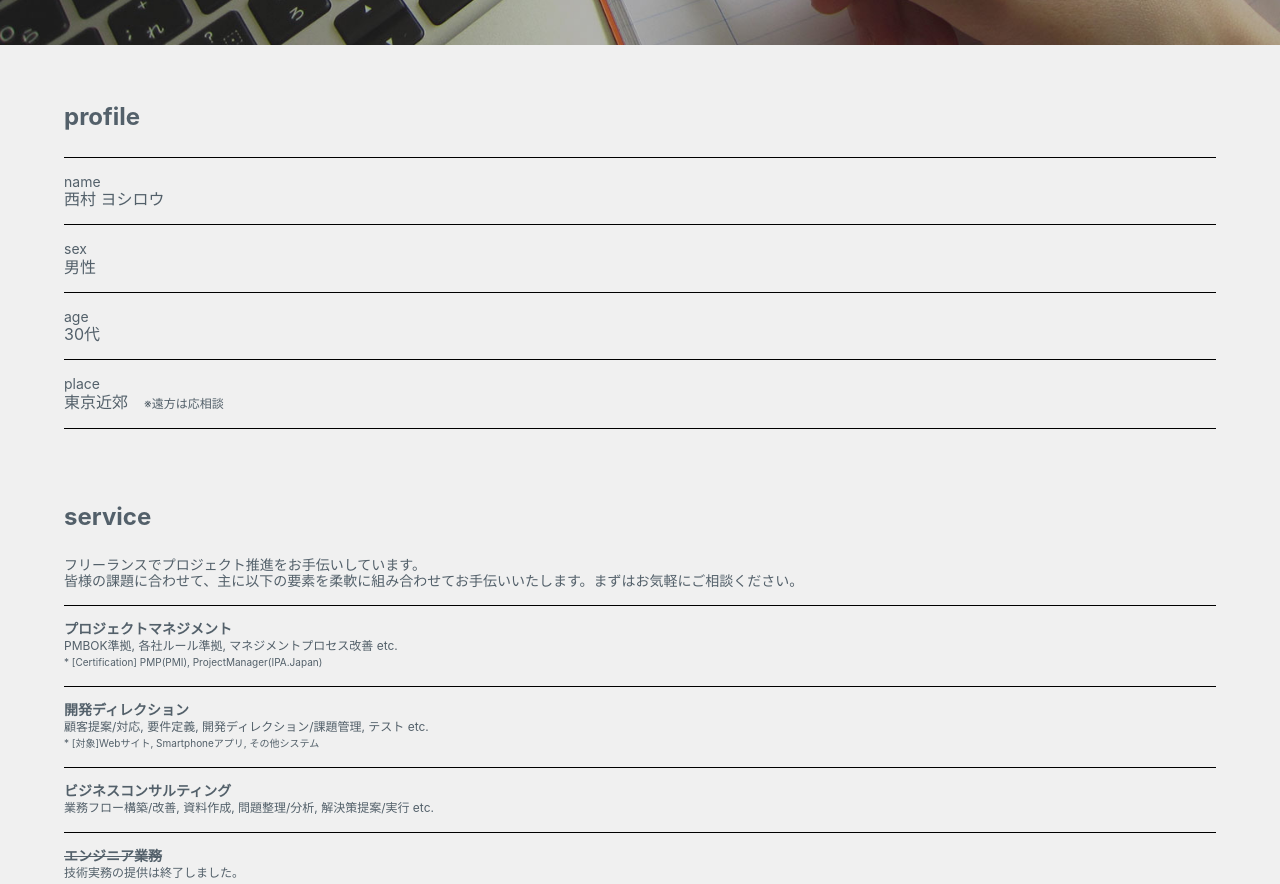
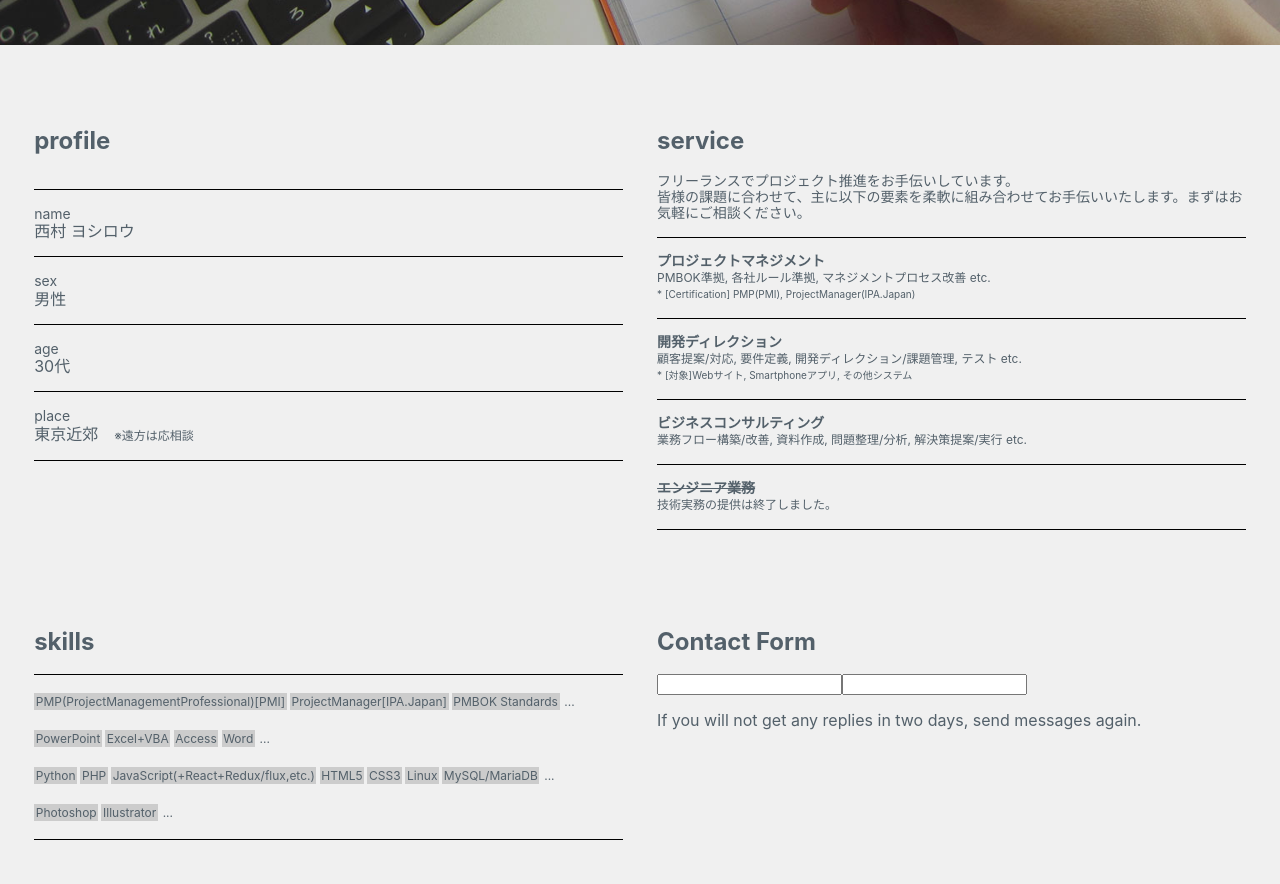
Before and after one commit to west0/vintgar.jp, a plain HTML site: page index.html in a window 1280 px wide. Shown: the part 755-1639 px from the top of the page. Drawn offline with Linux system fonts and the light colour scheme.

Commit message:
[add] sp-style
for sp

```diff
--- a/bundle.css
+++ b/bundle.css
@@ -1,3 +1,8 @@
+/*
+breakpoint: 320, 600, 960, 1200
+
+*/
+
 html {
   font-size: 16px; /* baseline */
   background-color: #f0f0f0;
@@ -29,18 +34,58 @@ a:visited{
   text-decoration: none;
 }
 
-.page-component{
-  padding-top: 2rem;
+.root-component {
   padding-right: 5%;
   padding-left: 5%;
   width: 90%;
 }
 
+.page-component {
+  margin-bottom: 4rem;
+}
+
+
 .page-title{
   font-size: 1.5rem;
   font-weight: bold;
   line-height: 1.5rem;
-  padding: 0.25rem 0 0.25rem 0;
+  margin: 0;
+  padding: 0.25rem 0 1.25rem 0;
+}
+
+
+@media all and (min-width:600px){
+  .root-component {
+    padding-right: 2.67%;
+    padding-left: 2.67%;
+    width: 94.66%;
+  }
+
+  #main-contents {
+    display: -ms-flexbox;
+    display: -webkit-flex;
+    display: flex;
+    -ms-flex-wrap: wrap;
+    -webkit-flex-wrap: wrap;
+    flex-wrap: wrap;
+    -ms-flex-pack: justify;
+    -webkit-justify-content: space-between;
+    justify-content: space-between;
+  }
+
+  .page-component {
+    margin-bottom: 5rem;
+    width: 48.59%;
+  }
+/*
+  .page-component:nth-child(2n) {
+    background-color: #99ffff;
+  }
+
+  .page-component:nth-child(2n+1) {
+    background-color: #ff99ff;
+  }
+*/
 }
 #contact-form{
   height: 120vh;
@@ -91,6 +136,7 @@ a:visited{
 #home{
   background: url("images/home.jpg") center center / cover no-repeat fixed;
   height: 100vh;
+  margin-bottom: 5rem;
   min-height: 320px;
   padding-top: 0;
 }
@@ -188,9 +234,11 @@ a:visited{
     width: 100%;
   }
 
-  #services p {
+  #service-description {
     font-size: 0.875rem;
     line-height: 1rem;
+    margin: 0;
+    padding: 0;
   }
 
   #service-list dt {
--- a/css/app.css
+++ b/css/app.css
@@ -1,3 +1,8 @@
+/*
+breakpoint: 320, 600, 960, 1200
+
+*/
+
 html {
   font-size: 16px; /* baseline */
   background-color: #f0f0f0;
@@ -29,16 +34,56 @@ a:visited{
   text-decoration: none;
 }
 
-.page-component{
-  padding-top: 2rem;
+.root-component {
   padding-right: 5%;
   padding-left: 5%;
   width: 90%;
 }
 
+.page-component {
+  margin-bottom: 4rem;
+}
+
+
 .page-title{
   font-size: 1.5rem;
   font-weight: bold;
   line-height: 1.5rem;
-  padding: 0.25rem 0 0.25rem 0;
+  margin: 0;
+  padding: 0.25rem 0 1.25rem 0;
 }
+
+
+@media all and (min-width:600px){
+  .root-component {
+    padding-right: 2.67%;
+    padding-left: 2.67%;
+    width: 94.66%;
+  }
+
+  #main-contents {
+    display: -ms-flexbox;
+    display: -webkit-flex;
+    display: flex;
+    -ms-flex-wrap: wrap;
+    -webkit-flex-wrap: wrap;
+    flex-wrap: wrap;
+    -ms-flex-pack: justify;
+    -webkit-justify-content: space-between;
+    justify-content: space-between;
+  }
+
+  .page-component {
+    margin-bottom: 5rem;
+    width: 48.59%;
+  }
+/*
+  .page-component:nth-child(2n) {
+    background-color: #99ffff;
+  }
+
+  .page-component:nth-child(2n+1) {
+    background-color: #ff99ff;
+  }
+*/
+}
--- a/css/components/Home.css
+++ b/css/components/Home.css
@@ -2,6 +2,7 @@
 #home{
   background: url("images/home.jpg") center center / cover no-repeat fixed;
   height: 100vh;
+  margin-bottom: 5rem;
   min-height: 320px;
   padding-top: 0;
 }
--- a/css/components/Services.css
+++ b/css/components/Services.css
@@ -3,9 +3,11 @@
     width: 100%;
   }
 
-  #services p {
+  #service-description {
     font-size: 0.875rem;
     line-height: 1rem;
+    margin: 0;
+    padding: 0;
   }
 
   #service-list dt {
--- a/js/build/components/GlobalNav.js
+++ b/js/build/components/GlobalNav.js
@@ -38,7 +38,7 @@ var GlobalNav = function (_Component) {
     value: function render() {
       return _react2.default.createElement(
         _reactHeadroom2.default,
-        { id: 'global-nav', className: 'page-component' },
+        { id: 'global-nav', className: 'root-component' },
         _react2.default.createElement(
           'ul',
           null,
--- a/js/build/components/Home.js
+++ b/js/build/components/Home.js
@@ -36,7 +36,7 @@ var Home = function (_Component) {
     value: function render() {
       return _react2.default.createElement(
         'div',
-        { id: 'home', className: 'page-component' },
+        { id: 'home', className: 'root-component' },
         _react2.default.createElement(
           'div',
           { id: 'home-contents' },
--- a/js/build/components/Profile.js
+++ b/js/build/components/Profile.js
@@ -32,7 +32,7 @@ var Profile = function (_Component) {
     value: function render() {
       return _react2.default.createElement(
         "section",
-        { id: "profile", className: "page-component profile-section" },
+        { id: "profile", className: "page-component" },
         _react2.default.createElement(
           "h3",
           { className: "page-title" },
--- a/js/build/components/Services.js
+++ b/js/build/components/Services.js
@@ -40,7 +40,7 @@ var Services = function (_Component) {
         ),
         _react2.default.createElement(
           "p",
-          null,
+          { id: "service-description" },
           "\u30D5\u30EA\u30FC\u30E9\u30F3\u30B9\u3067\u30D7\u30ED\u30B8\u30A7\u30AF\u30C8\u63A8\u9032\u3092\u304A\u624B\u4F1D\u3044\u3057\u3066\u3044\u307E\u3059\u3002",
           _react2.default.createElement("br", null),
           "\u7686\u69D8\u306E\u8AB2\u984C\u306B\u5408\u308F\u305B\u3066\u3001\u4E3B\u306B\u4EE5\u4E0B\u306E\u8981\u7D20\u3092\u67D4\u8EDF\u306B\u7D44\u307F\u5408\u308F\u305B\u3066\u304A\u624B\u4F1D\u3044\u3044\u305F\u3057\u307E\u3059\u3002\u307E\u305A\u306F\u304A\u6C17\u8EFD\u306B\u3054\u76F8\u8AC7\u304F\u3060\u3055\u3044\u3002"
--- a/js/source/components/GlobalNav.js
+++ b/js/source/components/GlobalNav.js
@@ -16,7 +16,7 @@ class GlobalNav extends Component {
   render() {
     return (
 
-<Headroom id="global-nav" className="page-component">
+<Headroom id="global-nav" className="root-component">
   <ul>
     <li><Link className="global-link" to="home" spy={true} smooth={true} duration={500}>home</Link></li>
     <li><Link className="global-link" to="services" spy={true} smooth={true} duration={500}>services</Link></li>
--- a/js/source/components/Home.js
+++ b/js/source/components/Home.js
@@ -15,7 +15,7 @@ class Home extends Component {
   render() {
     return (
 
-<div id="home" className="page-component">
+<div id="home" className="root-component">
   <div id="home-contents">
     <header>
       <h1>そのプロジェクト、お手伝いします。</h1>
--- a/js/source/components/Profile.js
+++ b/js/source/components/Profile.js
@@ -14,7 +14,7 @@ class Profile extends Component {
   render() {
     return (
 
-<section id="profile" className="page-component profile-section">
+<section id="profile" className="page-component">
   <h3 className="page-title">profile</h3>
   <dl id="biography-list">
     <dt className="item-title">name</dt>
--- a/js/source/components/Services.js
+++ b/js/source/components/Services.js
@@ -17,7 +17,7 @@ class Services extends Component {
 <section id="services" className="page-component profile-section">
   <h3 className="page-title">service</h3>
 {/*  <div><img id="service-img" src="images/service.png" alt="project management, dev-direction, business-consulting" /></div>*/}
-  <p>
+  <p id="service-description">
     フリーランスでプロジェクト推進をお手伝いしています。<br />皆様の課題に合わせて、主に以下の要素を柔軟に組み合わせてお手伝いいたします。まずはお気軽にご相談ください。
   </p>
   <dl id="service-list">
```
Also changed, not shown: js/build/app.js (+8 -4 lines), js/source/app.js (+6 -4 lines), bundle.js.
